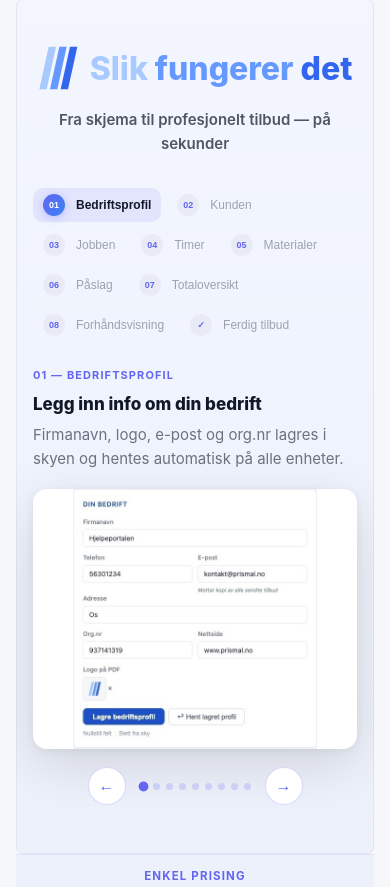
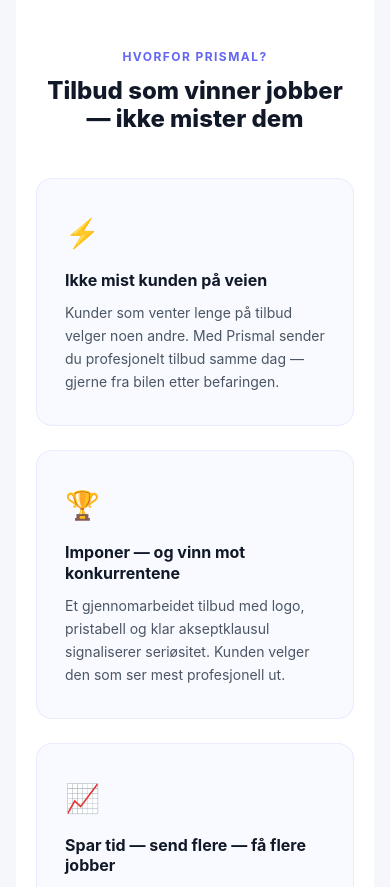
Before and after one commit to anderslura/Prismal, a React (Vite) app: page / in a window 390 px wide. Shown: the part 1397-2284 px from the top of the page. Built offline with nearby package versions, Linux system fonts and the light colour scheme.

Commit message:
feat: større piler med hover-effekt, hint-tekst under demo, ny pitch-seksjon

```diff
--- a/src/components/DemoSlideshow.jsx
+++ b/src/components/DemoSlideshow.jsx
@@ -123,6 +123,7 @@ export default function DemoSlideshow() {
             <img src={s.img} alt={s.label} className="demo-bilde" />
           </div>
 
+          <div className="demo-kontroller-wrapper">
             <div className="demo-kontroller">
               <button className="demo-pil" onClick={forrige} aria-label="Forrige">&#8592;</button>
               <div className="demo-dots" role="tablist">
@@ -139,6 +140,8 @@ export default function DemoSlideshow() {
               </div>
               <button className="demo-pil" onClick={neste} aria-label="Neste">&#8594;</button>
             </div>
+            <p className="demo-hint">Bla med pilene for å se hvert steg — fra første ord til ferdig tilbud. Eller hopp direkte til et steg i listen til venstre.</p>
+          </div>
         </div>
       </div>
     </section>
--- a/src/components/Landingsside.jsx
+++ b/src/components/Landingsside.jsx
@@ -136,6 +136,31 @@ export default function Landingsside({ onStart, onRegistrer }) {
         </div>
       </section>
 
+      {/* ── PITCH ── */}
+      <section className="l2-pitch">
+        <div className="l2-pitch-inner">
+          <p className="l2-pitch-overst">Hvorfor Prismal?</p>
+          <h2 className="l2-pitch-tittel">Tilbud som vinner jobber — ikke mister dem</h2>
+          <div className="l2-pitch-kort-rad">
+            <div className="l2-pitch-kort">
+              <div className="l2-pitch-ikon">⚡</div>
+              <h3>Ikke mist kunden på veien</h3>
+              <p>Kunder som venter lenge på tilbud velger noen andre. Med Prismal sender du profesjonelt tilbud samme dag — gjerne fra bilen etter befaringen.</p>
+            </div>
+            <div className="l2-pitch-kort">
+              <div className="l2-pitch-ikon">🏆</div>
+              <h3>Imponer — og vinn mot konkurrentene</h3>
+              <p>Et gjennomarbeidet tilbud med logo, pristabell og klar akseptklausul signaliserer seriøsitet. Kunden velger den som ser mest profesjonell ut.</p>
+            </div>
+            <div className="l2-pitch-kort">
+              <div className="l2-pitch-ikon">📈</div>
+              <h3>Spar tid — send flere — få flere jobber</h3>
+              <p>Når et tilbud tar minutter i stedet for timer, sender du mer. Mer tilbud gir mer jobb. Prismal er investering i din egen kapasitet.</p>
+            </div>
+          </div>
+        </div>
+      </section>
+
       {/* ── DEMO KARUSELL ── */}
       <DemoSlideshow />
 
--- a/src/styles/index.css
+++ b/src/styles/index.css
@@ -1960,6 +1960,65 @@ textarea { resize: vertical; }
 .demo-kol-venstre { padding:8px; border-right:1px solid var(--kant); display:flex; flex-direction:column; gap:6px; }
 .demo-kol-hoyre { padding:8px; display:flex; flex-direction:column; gap:6px; }
 
+
+/* ── PITCH-SEKSJON ── */
+.l2-pitch {
+  background: #fff;
+  padding: 72px 32px 64px;
+}
+.l2-pitch-inner {
+  max-width: 1060px;
+  margin: 0 auto;
+  text-align: center;
+}
+.l2-pitch-overst {
+  font-size: 12px;
+  font-weight: 700;
+  text-transform: uppercase;
+  letter-spacing: 0.12em;
+  color: #6366f1;
+  margin-bottom: 10px;
+}
+.l2-pitch-tittel {
+  font-size: clamp(24px, 3vw, 40px);
+  font-weight: 800;
+  color: #111827;
+  margin: 0 0 44px;
+  line-height: 1.2;
+}
+.l2-pitch-kort-rad {
+  display: grid;
+  grid-template-columns: repeat(3, 1fr);
+  gap: 24px;
+}
+.l2-pitch-kort {
+  background: #f8faff;
+  border: 1px solid rgba(99,102,241,0.10);
+  border-radius: 16px;
+  padding: 32px 28px;
+  text-align: left;
+}
+.l2-pitch-ikon {
+  font-size: 28px;
+  margin-bottom: 14px;
+}
+.l2-pitch-kort h3 {
+  font-size: 16px;
+  font-weight: 700;
+  color: #111827;
+  margin: 0 0 10px;
+  line-height: 1.3;
+}
+.l2-pitch-kort p {
+  font-size: 14px;
+  color: #4b5563;
+  line-height: 1.65;
+  margin: 0;
+}
+@media (max-width: 760px) {
+  .l2-pitch-kort-rad { grid-template-columns: 1fr; }
+  .l2-pitch { padding: 48px 20px 40px; }
+}
 .demo-seksjon { background:var(--hvit); border:1px solid var(--kant); border-radius:7px; padding:7px 9px; }
 .demo-seksjon-tittel { font-size:9px; font-weight:700; color:var(--blaa); text-transform:uppercase; letter-spacing:0.6px; margin-bottom:6px; }
 .demo-felt-liten { margin-bottom:4px; }
@@ -3234,6 +3293,65 @@ textarea { resize: vertical; }
 }
 
 /* ── DEMO SLIDESHOW (erstatter flip-demo) ── */
+
+/* ── PITCH-SEKSJON ── */
+.l2-pitch {
+  background: #fff;
+  padding: 72px 32px 64px;
+}
+.l2-pitch-inner {
+  max-width: 1060px;
+  margin: 0 auto;
+  text-align: center;
+}
+.l2-pitch-overst {
+  font-size: 12px;
+  font-weight: 700;
+  text-transform: uppercase;
+  letter-spacing: 0.12em;
+  color: #6366f1;
+  margin-bottom: 10px;
+}
+.l2-pitch-tittel {
+  font-size: clamp(24px, 3vw, 40px);
+  font-weight: 800;
+  color: #111827;
+  margin: 0 0 44px;
+  line-height: 1.2;
+}
+.l2-pitch-kort-rad {
+  display: grid;
+  grid-template-columns: repeat(3, 1fr);
+  gap: 24px;
+}
+.l2-pitch-kort {
+  background: #f8faff;
+  border: 1px solid rgba(99,102,241,0.10);
+  border-radius: 16px;
+  padding: 32px 28px;
+  text-align: left;
+}
+.l2-pitch-ikon {
+  font-size: 28px;
+  margin-bottom: 14px;
+}
+.l2-pitch-kort h3 {
+  font-size: 16px;
+  font-weight: 700;
+  color: #111827;
+  margin: 0 0 10px;
+  line-height: 1.3;
+}
+.l2-pitch-kort p {
+  font-size: 14px;
+  color: #4b5563;
+  line-height: 1.65;
+  margin: 0;
+}
+@media (max-width: 760px) {
+  .l2-pitch-kort-rad { grid-template-columns: 1fr; }
+  .l2-pitch { padding: 48px 20px 40px; }
+}
 .demo-seksjon {
   background: linear-gradient(180deg, #f3f6ff 0%, #edf1fb 100%);
   padding: 72px 48px 80px;
@@ -3379,27 +3497,46 @@ textarea { resize: vertical; }
   line-height: 1.6;
   margin: 0;
 }
+.demo-kontroller-wrapper {
+  display: flex;
+  flex-direction: column;
+  align-items: center;
+  gap: 12px;
+  margin-top: 24px;
+}
 .demo-kontroller {
   display: flex;
   align-items: center;
   justify-content: center;
-  gap: 14px;
+  gap: 16px;
+}
+.demo-hint {
+  font-size: 12.5px;
+  color: #9ca3af;
+  text-align: center;
+  max-width: 420px;
+  line-height: 1.5;
+  margin: 0;
 }
 .demo-pil {
-  width: 38px; height: 38px;
+  width: 52px; height: 52px;
   border-radius: 50%;
-  border: 1.5px solid rgba(99,102,241,0.25);
+  border: 2px solid #6366f1;
   background: #fff;
   color: #6366f1;
-  font-size: 16px;
+  font-size: 20px;
+  font-weight: 700;
   cursor: pointer;
   display: flex; align-items: center; justify-content: center;
-  transition: background 0.15s, box-shadow 0.15s;
+  transition: background 0.15s, box-shadow 0.15s, transform 0.12s;
   flex-shrink: 0;
+  box-shadow: 0 2px 10px rgba(99,102,241,0.15);
 }
 .demo-pil:hover {
-  background: rgba(99,102,241,0.08);
-  box-shadow: 0 2px 8px rgba(99,102,241,0.18);
+  background: #6366f1;
+  color: #fff;
+  box-shadow: 0 4px 16px rgba(99,102,241,0.32);
+  transform: scale(1.08);
 }
 .demo-dots { display: flex; gap: 6px; align-items: center; }
 .demo-dot {
@@ -3416,7 +3553,66 @@ textarea { resize: vertical; }
 
 /* ── Mobil ── */
 @media (max-width: 780px) {
-  .demo-seksjon { padding: 40px 16px 48px; }
+
+/* ── PITCH-SEKSJON ── */
+.l2-pitch {
+  background: #fff;
+  padding: 72px 32px 64px;
+}
+.l2-pitch-inner {
+  max-width: 1060px;
+  margin: 0 auto;
+  text-align: center;
+}
+.l2-pitch-overst {
+  font-size: 12px;
+  font-weight: 700;
+  text-transform: uppercase;
+  letter-spacing: 0.12em;
+  color: #6366f1;
+  margin-bottom: 10px;
+}
+.l2-pitch-tittel {
+  font-size: clamp(24px, 3vw, 40px);
+  font-weight: 800;
+  color: #111827;
+  margin: 0 0 44px;
+  line-height: 1.2;
+}
+.l2-pitch-kort-rad {
+  display: grid;
+  grid-template-columns: repeat(3, 1fr);
+  gap: 24px;
+}
+.l2-pitch-kort {
+  background: #f8faff;
+  border: 1px solid rgba(99,102,241,0.10);
+  border-radius: 16px;
+  padding: 32px 28px;
+  text-align: left;
+}
+.l2-pitch-ikon {
+  font-size: 28px;
+  margin-bottom: 14px;
+}
+.l2-pitch-kort h3 {
+  font-size: 16px;
+  font-weight: 700;
+  color: #111827;
+  margin: 0 0 10px;
+  line-height: 1.3;
+}
+.l2-pitch-kort p {
+  font-size: 14px;
+  color: #4b5563;
+  line-height: 1.65;
+  margin: 0;
+}
+@media (max-width: 760px) {
+  .l2-pitch-kort-rad { grid-template-columns: 1fr; }
+  .l2-pitch { padding: 48px 20px 40px; }
+}
+.demo-seksjon { padding: 40px 16px 48px; }
   .demo-intro { margin-bottom: 28px; }
   .demo-grid { flex-direction: column; gap: 20px; }
   .demo-steg-nav {
```
Lines whose indentation alone changed are shown as unchanged.
